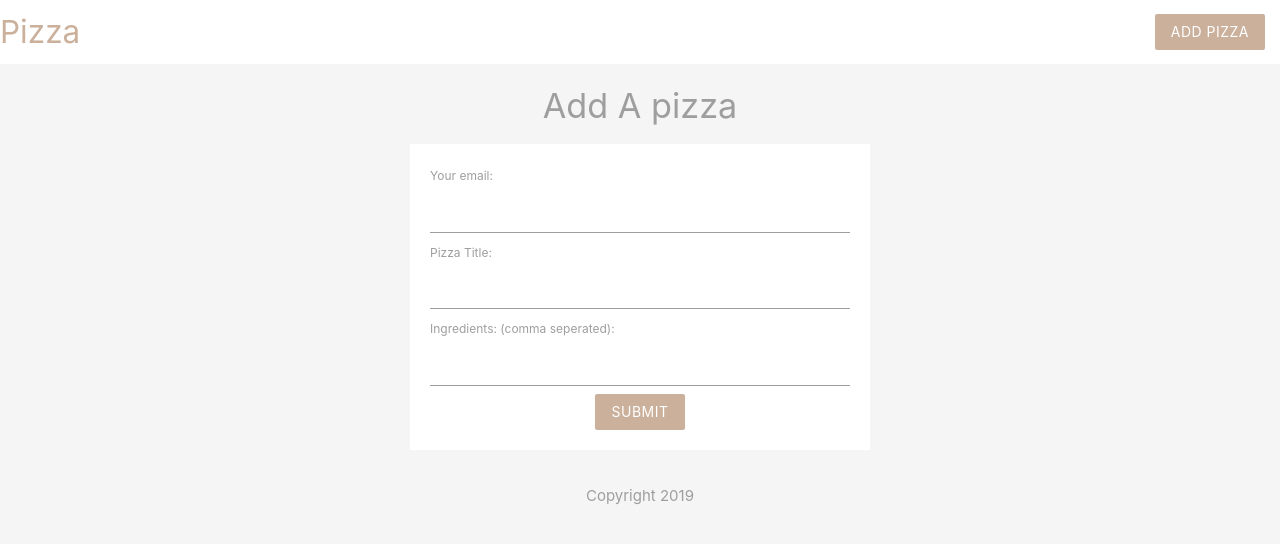
After one commit to LaupWing/Basic_Php, a PHP site: page /add.php in a window 1280 px wide. The commit adds this page. Shown: the top 544 px of the page. Run offline with PHP 8.4, Linux system fonts and the light colour scheme.

Commit message:
added add.php

```diff
--- /dev/null
+++ b/tuts/add.php
@@ -0,0 +1,23 @@
+<?php
+
+?>
+<!DOCTYPE html>
+<html lang="en">
+
+    <?php include('partials/header.php')?>
+    <section class="container grey-text">
+        <h4 class="center">Add A pizza</h4>
+        <form method="" action="" class="white">
+            <label for="">Your email:</label>
+            <input type="text" name="email">
+            <label for="">Pizza Title:</label>
+            <input type="text" name="title">
+            <label for="">Ingredients: (comma seperated):</label>
+            <input type="text" name="ingredients">
+            <div class="center">
+                <input type="submit" name="submit" value="submit" class="btn brand z-depth-0">
+            </div>
+        </form>
+    </section>
+    <?php include('partials/footer.php')?>
+</html>
--- a/tuts/index.php
+++ b/tuts/index.php
@@ -6,3 +6,4 @@
 
     <?php include('partials/header.php')?>
     <?php include('partials/footer.php')?>
+</html>
--- a/tuts/partials/header.php
+++ b/tuts/partials/header.php
@@ -10,6 +10,11 @@
         .brand-text{
             color: #cbb09c !important;
         }
+        form{
+            max-width: 460px;
+            margin: 20px auto;
+            padding: 20px;
+        }
     </style>
 </head>
 <body class="grey lighten-4">
```
